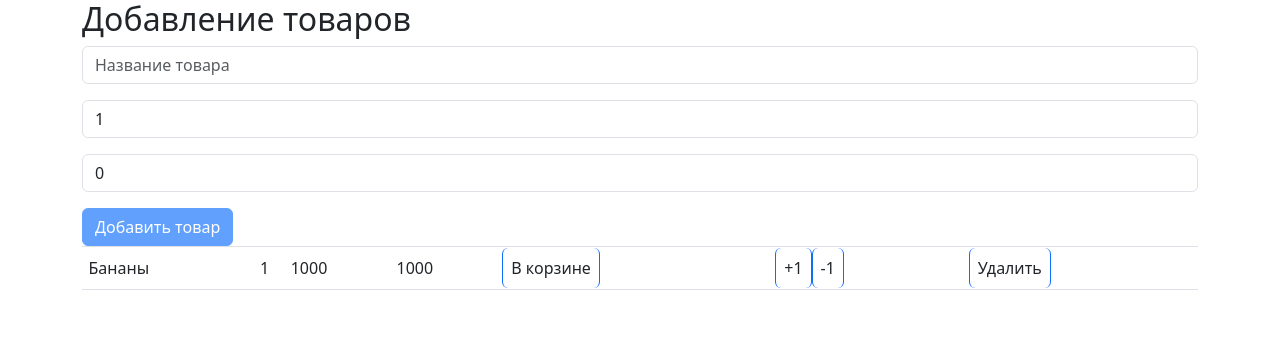
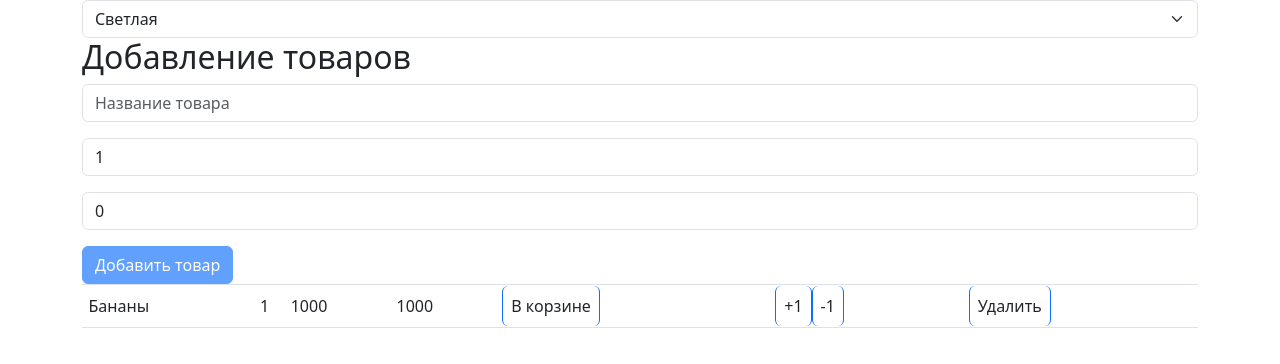
Before and after one commit to Daiena/lesson3, a React (Create React App) app: page / in a window 1280 px wide. Shown: the top 364 px of the page. Built offline with nearby package versions, Linux system fonts and the light colour scheme.

Commit message:
useReducer темная тема для кнопки и свой хук

```diff
--- a/package.json
+++ b/package.json
@@ -10,6 +10,7 @@
     "@types/node": "^16.18.34",
     "@types/react": "^18.2.8",
     "@types/react-dom": "^18.2.4",
+    "classnames": "^2.3.2",
     "react": "^18.2.0",
     "react-dom": "^18.2.0",
     "react-scripts": "5.0.1",
--- a/src/components/MyButton.tsx
+++ b/src/components/MyButton.tsx
@@ -1,3 +1,8 @@
+import { useContext } from "react";
+import { ThemeContext } from "../context/themeContext";
+import classNames from "classnames";
+import { useTheme } from "../hooks/useTheme";
+
 interface myBattonProps{
     children:string;
     type?: "button" | "submit" | "reset";
@@ -5,8 +10,15 @@
     onClick?: React.MouseEventHandler<HTMLButtonElement>;
 }
 const MyButton=({children, type="button", onClick, disabled=false}:myBattonProps)=>{
-
-    return <button disabled={disabled} className="btn btn-primary" type={type} onClick={onClick}>{children}</button>
+    const theme=useTheme();
+    const classForButton=classNames(
+        "btn",
+        {"btn-primary": theme === "ligth"},
+        {"btn-dark": theme === "dark"},
+    )
+    return <button disabled={disabled} className={classForButton} type={type} onClick={onClick}>
+        {children}
+        </button>
 };
 
 export default MyButton;
--- /dev/null
+++ b/src/components/ThemesChanger.tsx
@@ -0,0 +1,22 @@
+import React, { useContext, useState } from "react";
+import {TTheme} from "../types";
+import { ThemeContext, ThemeDispatchContext } from "../context/themeContext";
+import { useTheme } from "../hooks/useTheme";
+import { useThemeDispatch } from "../hooks/useThemeDispatch";
+
+
+const ThemesChanger=()=>{
+const theme=useTheme();
+const setTheme=useThemeDispatch();
+const handleChange:React.ChangeEventHandler<HTMLSelectElement>=(e)=>{
+    setTheme(e.target.value as TTheme);
+};
+    return (
+        <select onChange={handleChange} value={theme} className="form-select">
+            <option value="ligth">Светлая</option>
+            <option value="dark">Темная</option>
+        </select>
+    );
+};
+
+export default ThemesChanger;
--- /dev/null
+++ b/src/context/ThemeProvider.tsx
@@ -0,0 +1,19 @@
+import React, { ReactElement, useState } from "react";
+import {ThemeContext, ThemeDispatchContext} from './themeContext';
+import { TTheme } from "../types";
+interface ThemeProviderProps{
+    children: ReactElement;
+}
+
+const ThemeProvider=({children}:ThemeProviderProps)=>{
+    const [theme, setTheme]= useState <TTheme>("ligth");
+    return (
+        <ThemeContext.Provider value={theme} >
+            <ThemeDispatchContext.Provider value={setTheme} >
+            {children}
+            </ThemeDispatchContext.Provider>
+        </ThemeContext.Provider>
+    )
+}
+
+export default ThemeProvider;
--- /dev/null
+++ b/src/context/themeContext.ts
@@ -0,0 +1,5 @@
+import { createContext } from "react";
+import { TTheme } from "../types";
+
+export const ThemeContext= createContext<TTheme>("ligth");
+export const ThemeDispatchContext= createContext<React.Dispatch<React.SetStateAction<TTheme>>>(()=>{});
--- /dev/null
+++ b/src/hooks/useTheme.ts
@@ -0,0 +1,6 @@
+import { useContext } from "react";
+import { ThemeContext } from "../context/themeContext";
+
+export function useTheme() {
+    return useContext(ThemeContext);
+}
--- /dev/null
+++ b/src/hooks/useThemeDispatch.ts
@@ -0,0 +1,6 @@
+import { useContext } from "react";
+import { ThemeDispatchContext } from "../context/themeContext";
+
+export function useThemeDispatch() {
+    return useContext(ThemeDispatchContext);
+}
--- a/src/index.tsx
+++ b/src/index.tsx
@@ -3,13 +3,17 @@
 import './assets/css/bootstrap.min.css';
 import App from './App';
 import reportWebVitals from './reportWebVitals';
+import ThemeProvider from "./context/ThemeProvider";
 
 const root = ReactDOM.createRoot(
   document.getElementById('root') as HTMLElement
 );
 root.render(
   <React.StrictMode>
+    <ThemeProvider>
     <App />
+    </ThemeProvider>
+
   </React.StrictMode>
 );
 
--- a/src/pages/HomePage.tsx
+++ b/src/pages/HomePage.tsx
@@ -8,6 +8,7 @@
 import MyInput from '../components/MyInput';
 import MyForm from '../components/MyForm';
 import { productReducer } from "../store/productReducer";
+import ThemesChanger from "../components/ThemesChanger";
 
 const initialState=[
     {id:1, count:1, name:"Бананы", inCart:false, price:1000},
@@ -45,6 +46,11 @@
     <>
         <div className="row">
             <div className="col-12">
+            <ThemesChanger />
+            </div>
+        </div>
+        <div className="row">
+            <div className="col-12">
             <MyForm addProduct={addProduct} />
             </div>
         </div>
--- /dev/null
+++ b/src/types/index.ts
@@ -0,0 +1 @@
+export type {TTheme} from "./themes";
--- /dev/null
+++ b/src/types/themes.ts
@@ -0,0 +1 @@
+export type TTheme= "ligth" | "dark";
```
Also changed, not shown: 1 other file (tests, documents, lock files or other folders).
